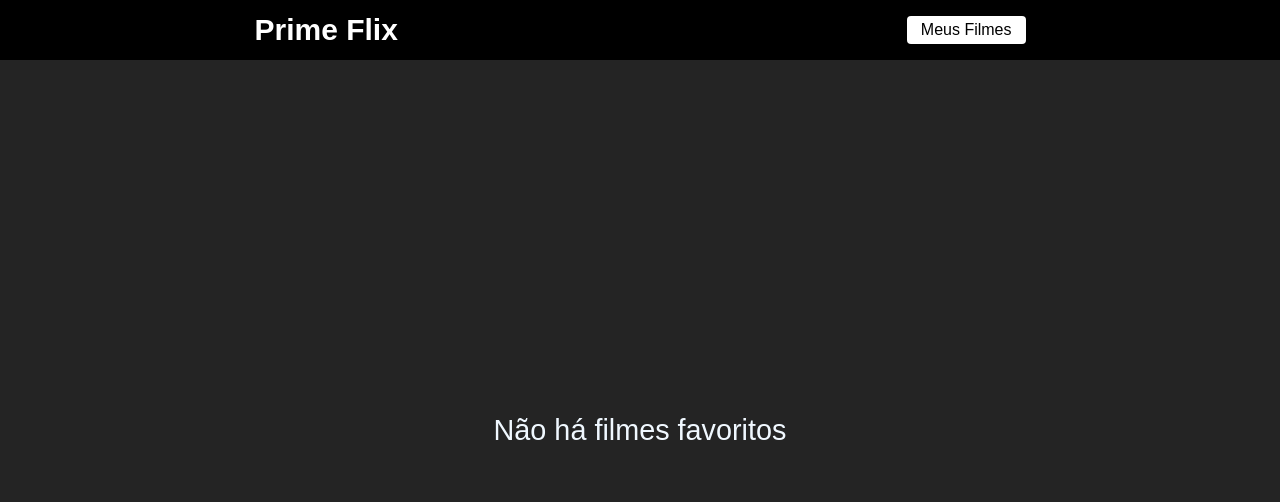
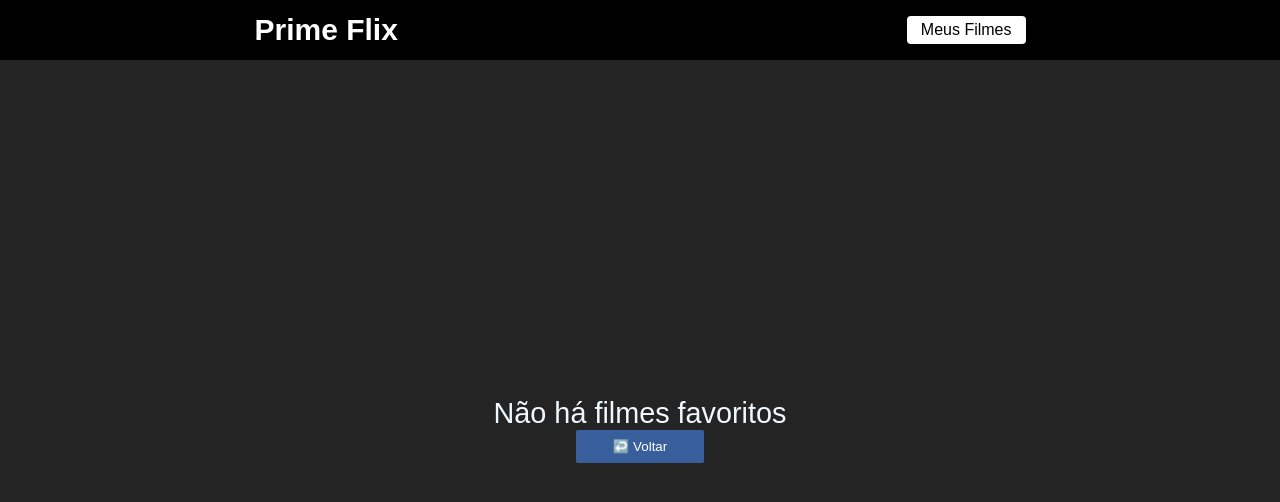
Before and after one commit to robsonluan95/Prime_Flix, a React (Vite) app: page /favorito in a window 1280 px wide. Shown: the top 502 px of the page. Built offline with nearby package versions, Linux system fonts and the light colour scheme.

Commit message:
Atualizado0.04

```diff
--- a/src/pages/Filmes/FilmeFav.css
+++ b/src/pages/Filmes/FilmeFav.css
@@ -1,3 +1,4 @@
+
 .filmeFav{
     display: flex;
     align-items: center;
@@ -81,6 +82,7 @@
 .container-texto{
     margin: 0 auto;
     display: flex;
+    flex-direction: column;
     justify-content: center;
     align-items: center;
     width: 100%;
@@ -92,3 +94,18 @@
 .container-texto p{
   font-size: 1.8em;
 }
+.container-button{
+    width: 100%;
+    display: flex;
+    margin-top: 15px;
+}
+.btn-voltar{
+    margin: 0 auto;
+    border-radius: 2px;
+    width: 10%;
+    height: 2.5em;
+    color: #fff;
+    background:#385f9b !important;
+    border: none;
+    cursor: pointer;
+}
--- a/src/pages/Filmes/index.jsx
+++ b/src/pages/Filmes/index.jsx
@@ -27,18 +27,22 @@ const Filmes = () => {
 
     setFilmeFav(listaFilmes);
   }
-  console.log(FilmesFav)
+  function handleNavigateBack(){
+    navigate(`/`)
+
+  }
 
   if(FilmesFav.length===0){
     return(
       <div className='container-texto'>
         <p>Não há filmes favoritos</p>
+        <button onClick={()=>handleNavigateBack()} className='btn-voltar'>↩️ Voltar</button>
       </div>
     )
   }
 
   return (
-    <div>
+    <div className='container-center'>
         {FilmesFav?(FilmesFav.map((filme)=>(
             <div className='filmeFav'>
               <img src={`https://image.tmdb.org/t/p/original/${filme.backdrop_path}`} alt={filme.title}  />
@@ -65,6 +69,10 @@ const Filmes = () => {
           </div>
 
         )}
+        <div className='container-button'>
+          <button onClick={()=>handleNavigateBack()} className='btn-voltar'>↩️ Voltar</button>
+        </div>
+
     </div>
   )
 }
```
